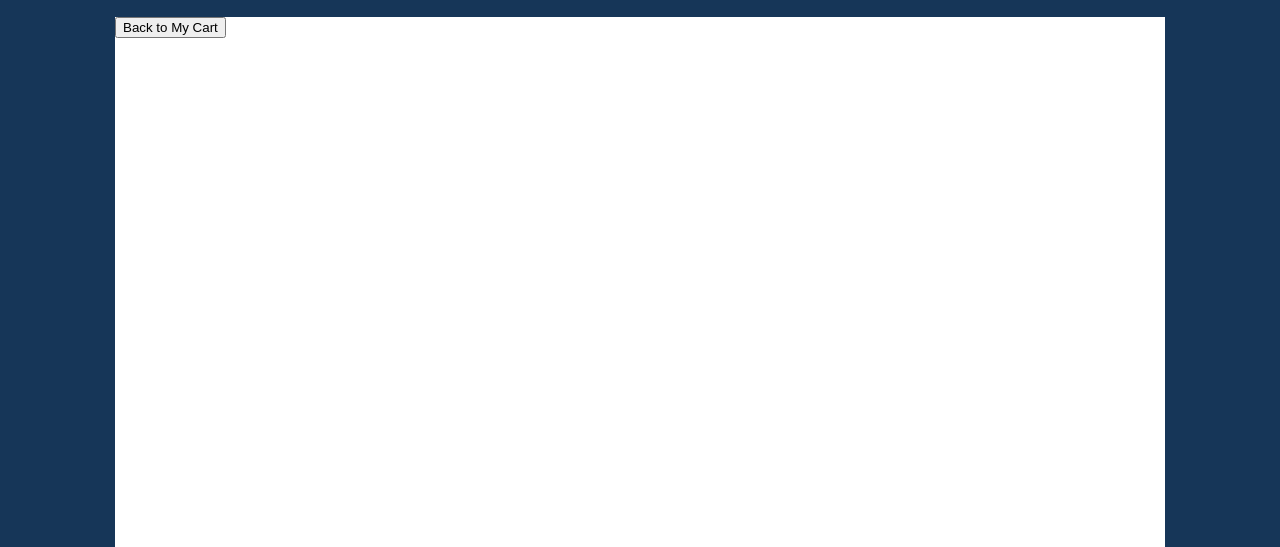
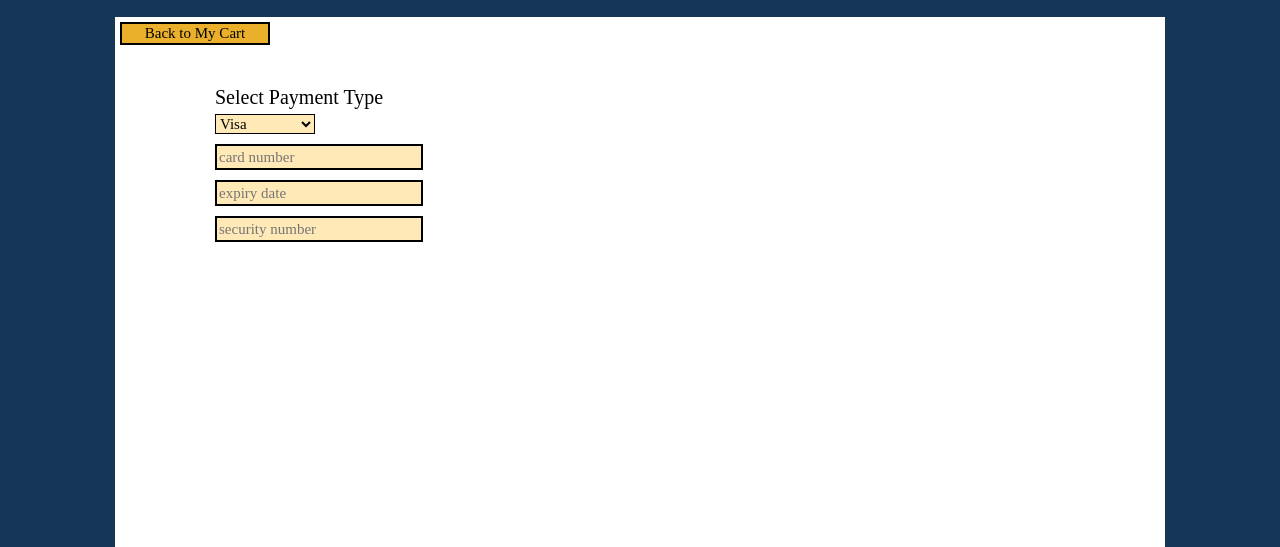
Before and after one commit to emmauscc/canteenloyalty-sf-ep, a plain HTML site: page checkout.html in a window 1280 px wide. Shown: the part 253-800 px from the top of the page. Drawn offline with Linux system fonts and the light colour scheme.

Commit message:
Cehckout page designed

```diff
--- a/checkout.html
+++ b/checkout.html
@@ -35,7 +35,22 @@
     <div class = "pageheader">Checkout</div>
     <div class = "pagecontainer" id="pagecontainercheckout">
         <div class = "totalcheckout"></div>
-        <button type="button">Back to My Cart</button>
+        <button type="button" class="return">Back to My Cart</button><br><br><br>
+        <div class = "paytypelabel">
+            <label for = "PaymentType" class="droplabel">Select Payment Type</label><br>
+            <select name="PaymentType" class="dropbox">
+                <option val="v"> Visa </option>
+                <option val="C"> Cash </option>
+                <option val="A"> ApplePay </option>
+            </select><br>
+            </div class="cardDetDis">
+            <input type="text" class="cardinput" id="card" placeholder="card number"></input><br>
+            <input type="text" class="cardinput" id="expiry" placeholder="expiry date"></input><br>
+            <input type="text" class="cardinput" id="secure" placeholder="security number"></input><br>
+            </div>
+        </div>
+
+
     </div>
 
 </body>
--- a/checkout.js
+++ b/checkout.js
@@ -1,3 +1,8 @@
+var arraydata = [1,2,3,4,5,6,7,8];
 function checkout(){
-    //this is a test
-}
+    $('#card').value(arraydata[5])
+    $('#expiry').value(arraydata[6])
+    $('#secure').value(arraydata[7])
+
+
+};
--- a/main.js
+++ b/main.js
@@ -32,7 +32,7 @@ function main(){
     console.log(objectnames);
 
 
-    loadAccount();
+    //loadAccount();
 
     displayCategory("Hot Food", "HotFoodBox");
 
@@ -62,7 +62,7 @@ function main(){
 
     console.log(finalCartArray);
 
-    displayCart(finalCartArray);
+    //displayCart(finalCartArray);
 
     removeFromCart();
 
@@ -74,9 +74,16 @@ function main(){
 
 
 
+    $('.checkoutbutton').click(function(){
+        window.location.href = "checkout.html"
+    });
+    checkout();
+
+
+
+
 
 
     // userLogin(idNum);
-    totalPoints(cartTotal);
 console.log(points);
 }
--- a/style.css
+++ b/style.css
@@ -425,3 +425,53 @@ p{
     float:right;
 
 }
+
+.droplabel{
+    font-size:20px;
+    font-weight: 300;
+    color:black;
+    font-family: 'Times New Roman', Times, serif;
+    margin:5px;
+    margin-left:100px;
+}
+
+
+.dropbox{
+    width:100px;
+    height:20px;
+    font-size: 15px;
+    border-color: black;
+    border-style: solid;
+    font-family: 'Times New Roman', Times, serif;
+    border-width: 1px;
+    background-color: #ffe9b6;
+    margin:5px;
+    margin-left: 100px;
+}
+
+.cardinput{
+    width:200px;
+    height:20px;
+    font-size: 15px;
+    border-color: black;
+    border-style: solid;
+    font-family: 'Times New Roman', Times, serif;
+    border-width: 2px;
+    background-color: #ffe9b6;
+    margin:5px;
+    margin-left: 100px;
+}
+
+
+.return{
+    width:150px;
+    height:auto;
+    font-size: 15px;
+    border-color: black;
+    border-style: solid;
+    font-family: 'Times New Roman', Times, serif;
+    border-width: 2px;
+    background-color: #eab02b;
+    margin:5px;
+
+}
```
